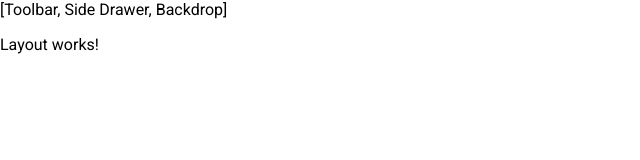
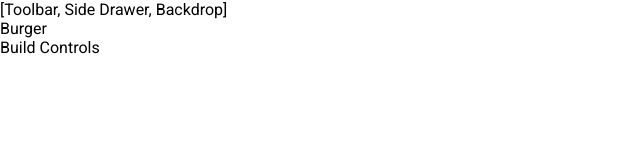
Before and after one commit to tommywilczek/Burger-Builder-React-App, a React (Create React App) app: page / in a window 1280 px wide. Shown: the top 160 px of the page, without its empty margins (0-640 px from the left). Built offline with nearby package versions, Linux system fonts and the light colour scheme.

Commit message:
Created BurgerBuilder component

```diff
--- a/src/App.js
+++ b/src/App.js
@@ -1,12 +1,13 @@
 import React from 'react';
 
 import Layout from '../src/components/Layout/Layout'
+import BurgerBuilder from '../src/containers/BurgerBuilder/BurgerBuilder'
 
 function App() {
   return (
     <div>
       <Layout>
-        <p>Layout works!</p>
+        <BurgerBuilder />
       </Layout>
     </div>
   );
--- /dev/null
+++ b/src/containers/BurgerBuilder/BurgerBuilder.js
@@ -0,0 +1,14 @@
+import React, { Component, Fragment } from 'react';
+
+class BurgerBuilder extends Component {
+    render () {
+        return (
+            <Fragment>
+                <div>Burger</div>
+                <div>Build Controls</div>
+            </Fragment>
+        );
+    }
+}
+
+export default BurgerBuilder;
```
